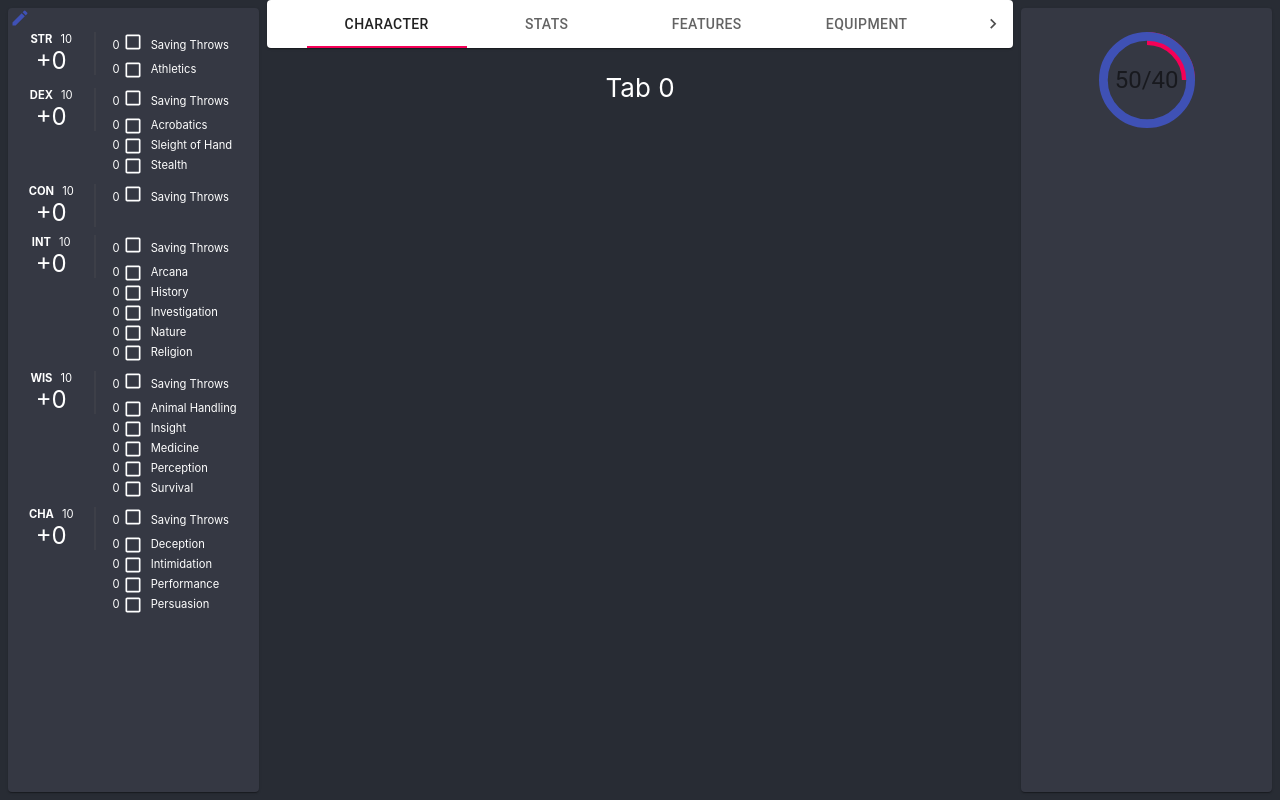
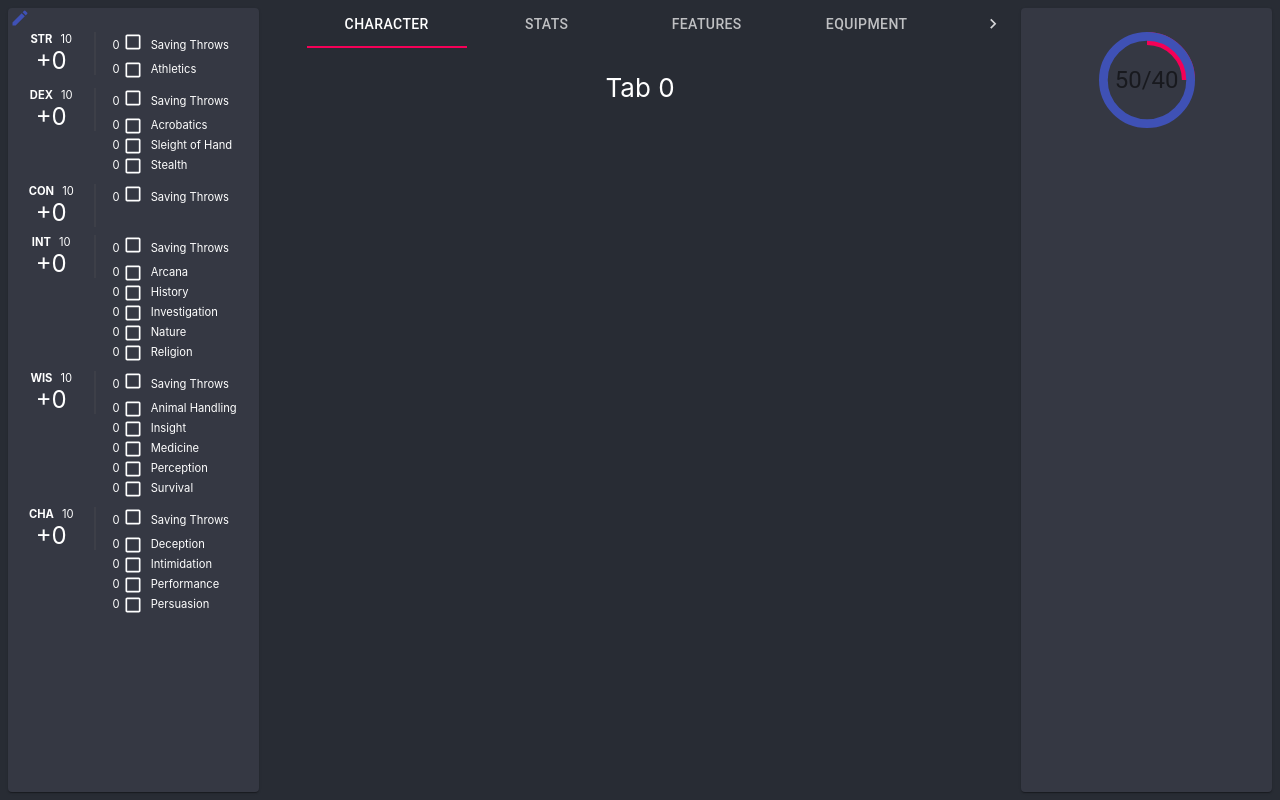
Before and after one commit to eitanwass/5e_auto_character_sheet, a React (Create React App) app: page / in a window 1280 px wide. Built offline with nearby package versions, Linux system fonts and the light colour scheme.

Commit message:
Removed ugly card bg

```diff
--- a/src/components/GeneralPanel.tsx
+++ b/src/components/GeneralPanel.tsx
@@ -8,7 +8,6 @@ const GeneralPanel = (): JSX.Element => {
 
 	return (
 		<TabContext value={currentTab}>
-			<Card>
 			<TabList
 				onChange={(event: React.ChangeEvent<Record<string, unknown>>, newTab: string) => setCurrentTab(newTab)}
 				variant={"scrollable"}
@@ -19,7 +18,6 @@ const GeneralPanel = (): JSX.Element => {
 				<Tab label={"Equipment"} value={"3"} />
 				<Tab label={"Spells"} value={"4"} />
 			</TabList>
-			</Card>
 			<TabPanel value={"0"}>
 				Tab 0
 			</TabPanel>
```
Lines whose indentation alone changed are shown as unchanged.
